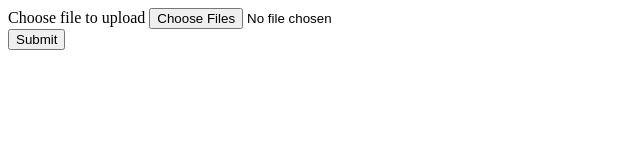
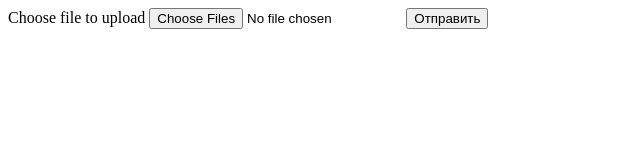
Before and after one commit to ShamilSE/serv, a plain HTML site: page pages/uploading.html in a window 1280 px wide. Shown: the whole page, without its empty margins (0-640 px from the left). Drawn offline with Linux system fonts and the light colour scheme.

Commit message:
Update uploading.html

```diff
--- a/pages/uploading.html
+++ b/pages/uploading.html
@@ -6,13 +6,9 @@
 	</head>
 	<body>
         <form method="post" enctype="multipart/form-data">
-			<div>
-			  <label for="file">Choose file to upload</label>
-			  <input type="file" id="file" name="file" multiple>
-			</div>
-			<div>
-			  <button>Submit</button>
-			</div>
-		</form>
+		<label for="file">Choose file to upload</label>
+		<input type="file" id="file" name="file" multiple>
+		<input type="submit" value="Отправить"></p>
+	</form>
 	</body>
 </html>
```
